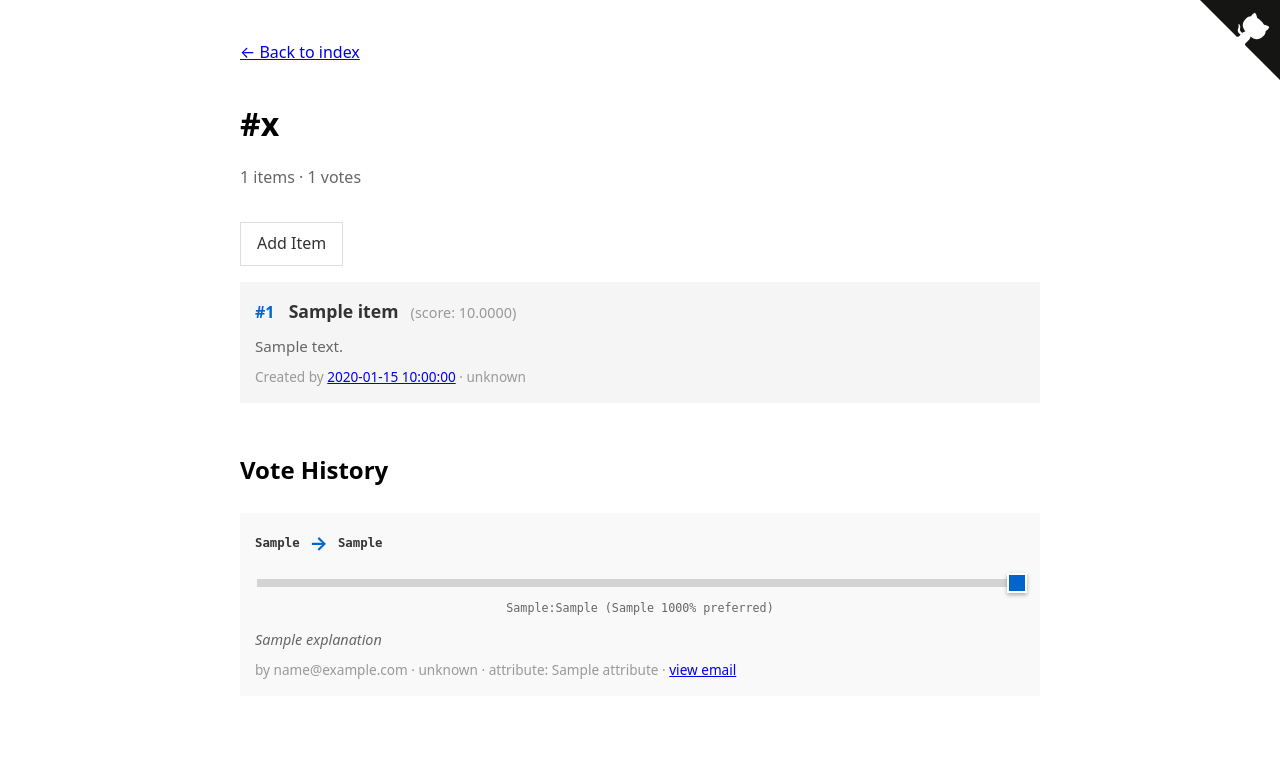
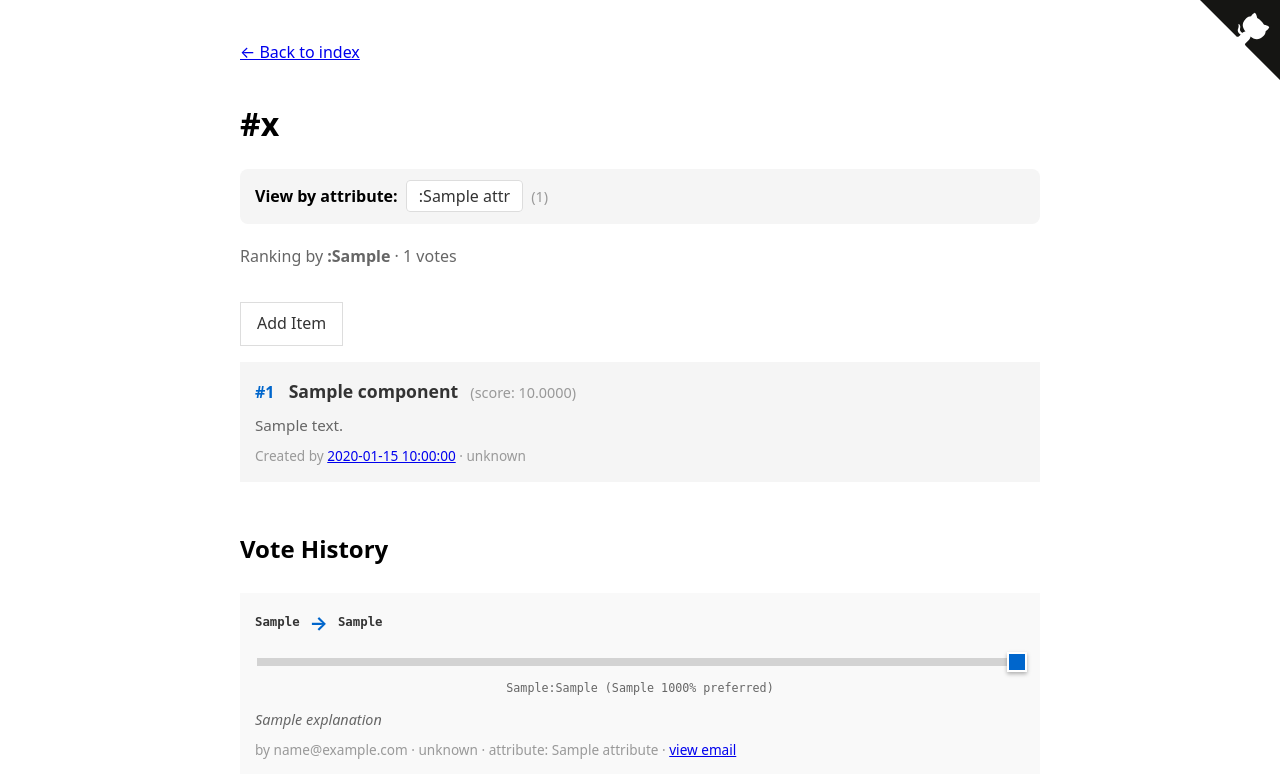
Before and after one commit to sortersocial/index, a FastAPI app: template src/templates/hashtag.html in a window 1280 px wide. Shown: the top 774 px of the page. Before the commit the page ends 679 px from the top, so only its background shows below. Run offline with FastAPI, Linux system fonts and the light colour scheme; the template is opened without the code that fills it: most values are stand-ins (such as "Sample title", 1, 10 or a date in 2020).

Commit message:
Fix hashtag view template for multi-dimensional ranking
- Update template to work with new component-based data structure
- Add attribute selector UI (clickable buttons to switch attributes)
- Show disconnected groups warning when multiple components exist
- Pass filtered votes to template for vote history display
- Handle empty/no-attribute cases gracefully

Fixes production error: "ValueError: not enough values to unpack"

🤖 Generated with [Claude Code](https://claude.com/claude-code)

Co-Authored-By: Claude <noreply@anthropic.com>

```diff
--- a/src/main.py
+++ b/src/main.py
@@ -638,13 +638,17 @@ async def view_hashtag(request: Request, hashtag_name: str, attribute: str = Non
             for comp_id, items in sorted(components_dict.items())
         ]
 
+    # Filter votes by current attribute for display
+    attribute_votes = [v for v in hashtag_votes if v.attribute == attribute] if attribute else []
+
     return templates.TemplateResponse("hashtag.html", {
         "request": request,
         "hashtag": hashtag_name,
         "available_attributes": available_attributes,
         "current_attribute": attribute,
         "components": components,
-        "vote_count": len([v for v in hashtag_votes if v.attribute == attribute])
+        "votes": attribute_votes,
+        "vote_count": len(attribute_votes)
     })
 
 
--- a/src/templates/hashtag.html
+++ b/src/templates/hashtag.html
@@ -16,39 +16,58 @@
     </div>
 
     <h1>#{{ hashtag }}</h1>
+
+    {% if available_attributes %}
+    <div style="margin: 20px 0; padding: 15px; background: #f5f5f5; border-radius: 8px;">
+        <strong>View by attribute:</strong>
+        {% for attr, count in available_attributes %}
+        {% if attr == current_attribute %}
+        <span style="padding: 4px 12px; background: #4a90e2; color: white; border-radius: 4px; margin: 0 4px;">:{{ attr }}</span>
+        {% else %}
+        <a href="/hashtag/{{ hashtag }}?attribute={{ attr }}" style="padding: 4px 12px; background: white; border: 1px solid #ddd; border-radius: 4px; margin: 0 4px; text-decoration: none; color: #333;">:{{ attr }}</a>
+        {% endif %}
+        <span style="color: #999; font-size: 0.9em;">({{ count }})</span>
+        {% endfor %}
+    </div>
+    {% endif %}
+
+    {% if current_attribute %}
     <p class="stats">
-        {{ items|length }} items
+        Ranking by <strong>:{{ current_attribute }}</strong>
         {% if vote_count is defined %}
         · {{ vote_count }} votes
         {% endif %}
     </p>
+    {% endif %}
 
     <div class="action-buttons">
         <a href="mailto:about@mail.sorter.social?subject={{ ('Add to #' + hashtag)|urlencode }}&body={{ ('#' + hashtag + '\n\n/item-name { description }')|urlencode }}" class="button">
             Add Item
         </a>
-        {% if items|length >= 2 %}
-        <a href="mailto:about@mail.sorter.social?subject={{ ('Vote on #' + hashtag)|urlencode }}&body={{ ('#' + hashtag + '\n\n/' + items[0][0] + ' > /' + items[1][0] + ' { explanation }')|urlencode }}" class="button">
-            Quick Vote
-        </a>
-        {% endif %}
     </div>
 
-    {% if items %}
-    <ol class="item-list">
-        {% for title, record, rank_info in items %}
+    {% if components %}
+        {% if components|length > 1 %}
+        <div style="margin: 20px 0; padding: 15px; background: #fff3cd; border-left: 4px solid #ffc107; border-radius: 4px;">
+            <strong>⚠️ Disconnected Groups:</strong> Found {{ components|length }} separate groups. Items in different groups haven't been compared yet.
+            <a href="mailto:about@mail.sorter.social?subject={{ ('Bridge vote for #' + hashtag)|urlencode }}&body={{ ('#' + hashtag + '\n\n' + ':' + (current_attribute or 'overall') + '\n/item1 > /item2')|urlencode }}">Vote to connect them!</a>
+        </div>
+        {% endif %}
+
+        {% for component in components %}
+            {% if components|length > 1 %}
+            <h3 style="margin-top: 30px; color: #666;">Group {{ component.id + 1 }}</h3>
+            {% endif %}
+
+            <ol class="item-list" {% if components|length > 1 %}start="1"{% endif %}>
+                {% for title, score, rank, record in component.items %}
                 <li>
                     <div>
-                <span class="item-rank">#{{ rank_info[0] }}</span>
+                        <span class="item-rank">#{{ rank }}</span>
                         <span class="item-title">{{ title }}</span>
                         <span style="color: #999; font-size: 0.9em; margin-left: 8px;">
-                    (score: {{ "%.4f"|format(rank_info[1]) }})
+                            (score: {{ "%.4f"|format(score) }})
                         </span>
-                {% if loop.index > 1 %}
-                <a href="mailto:about@mail.sorter.social?subject={{ ('Vote on #' + hashtag)|urlencode }}&body={{ ('#' + hashtag + '\n\n/' + title + ' > /' + items[0][0] + ' { why ' + title + ' is better }')|urlencode }}" class="button-small">
-                    Compare with #1
-                </a>
-                {% endif %}
                     </div>
                     {% if record.body %}
                     <div class="item-body">{{ record.body|markdown }}</div>
@@ -61,6 +80,20 @@
                         · {{ record.timestamp|relative_time }}
                         {% endif %}
                     </div>
+                </li>
+                {% endfor %}
+            </ol>
+        {% endfor %}
+    {% elif items %}
+        <ol class="item-list">
+            {% for title, record in items %}
+            <li>
+                <div>
+                    <span class="item-title">{{ title }}</span>
+                </div>
+                {% if record.body %}
+                <div class="item-body">{{ record.body|markdown }}</div>
+                {% endif %}
             </li>
             {% endfor %}
         </ol>
```
Lines whose indentation alone changed are shown as unchanged.
